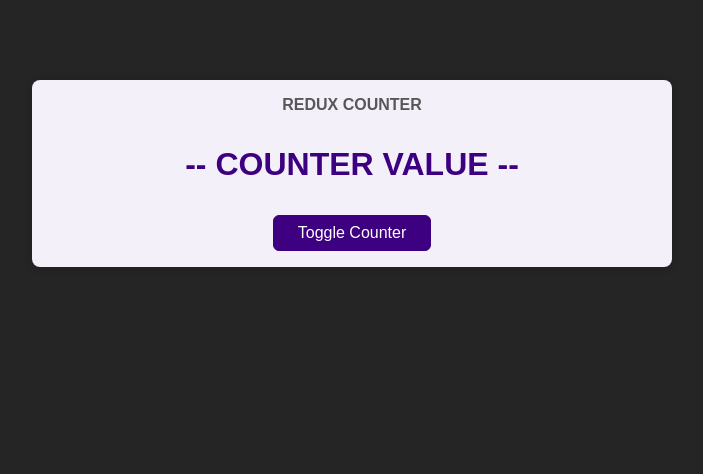
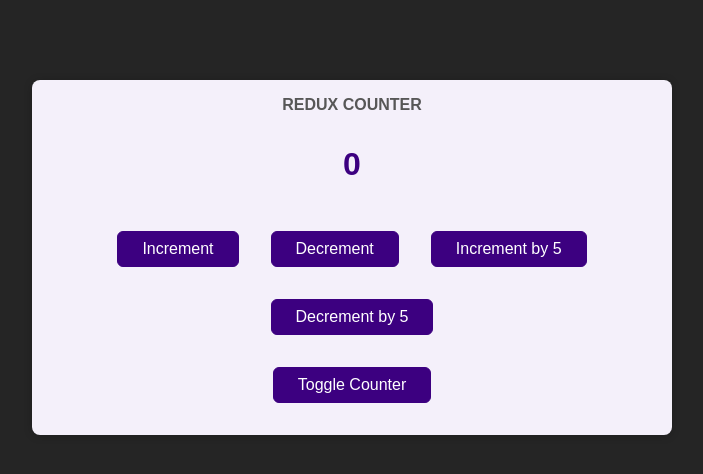
Before and after one commit to iamASR27/React-project-2, a React (Create React App) app: page / in a window 1280 px wide. Shown: the top 474 px of the page, without its empty margins (288-991 px from the left). Built offline with nearby package versions, Linux system fonts and the light colour scheme.

Commit message:
using useDispatch and useSelector

```diff
--- a/src/components/Counter.js
+++ b/src/components/Counter.js
@@ -1,12 +1,37 @@
+import { useDispatch, useSelector } from 'react-redux';
 import classes from './Counter.module.css';
 
 const Counter = () => {
+  const dispatch = useDispatch();
+  const counter = useSelector(state => state.counter);
+
+  const incrementHandler = () => {
+    dispatch({type: 'INCREMENT'})
+  };
+
+  const decrementHandler = () => {
+    dispatch({type: 'DECREMENT'})
+  };
+  const incrementBy5Handler = () => {
+    dispatch({type: 'INCREMENTBY5'})
+  };
+
+  const decrementBy5Handler = () => {
+    dispatch({type: 'DECREMENTBY5'})
+  };
+
   const toggleCounterHandler = () => {};
 
   return (
     <main className={classes.counter}>
       <h1>Redux Counter</h1>
-      <div className={classes.value}>-- COUNTER VALUE --</div>
+      <div className={classes.value}>{counter}</div>
+      <div>
+        <button onClick={incrementHandler} >Increment</button>
+        <button onClick={decrementHandler} >Decrement</button>
+        <button onClick={incrementBy5Handler} >Increment by 5</button>
+        <button onClick={decrementBy5Handler} >Decrement by 5</button>
+      </div>
       <button onClick={toggleCounterHandler}>Toggle Counter</button>
     </main>
   );
--- a/src/components/Counter.module.css
+++ b/src/components/Counter.module.css
@@ -21,3 +21,7 @@
   margin: 2rem 0;
   font-weight: bold;
 }
+
+.counter button {
+  margin: 1rem;
+}
--- a/src/index.js
+++ b/src/index.js
@@ -1,8 +1,10 @@
 import React from 'react';
 import ReactDOM from 'react-dom/client';
-
+import { Provider } from 'react-redux';
+import store from './store/index';
 import './index.css';
 import App from './App';
 
+
 const root = ReactDOM.createRoot(document.getElementById('root'));
-root.render(<App />);
+root.render(<Provider store={store}><App /></Provider>);
--- a/src/store/index.js
+++ b/src/store/index.js
@@ -1,4 +1,4 @@
-import { createStore } from "react-redux";
+import { createStore } from "redux";
 
 const counterReducer = (state = { counter: 0}, action) => {
     if (action.type === 'INCREMENT') {
@@ -9,13 +9,13 @@
         return {
             counter: state.counter - 1,
         }
-    } else if ( action.type === 'INCREMENTBY2') {
+    } else if ( action.type === 'INCREMENTBY5') {
         return {
-            counter: state.counter + 2,
+            counter: state.counter + 5,
         }
-    } else if (action.type === 'DECREMENTBY2') {
+    } else if (action.type === 'DECREMENTBY5') {
         return {
-            counter: state.counter - 2,
+            counter: state.counter - 5,
         }
     }
     return state;
```
